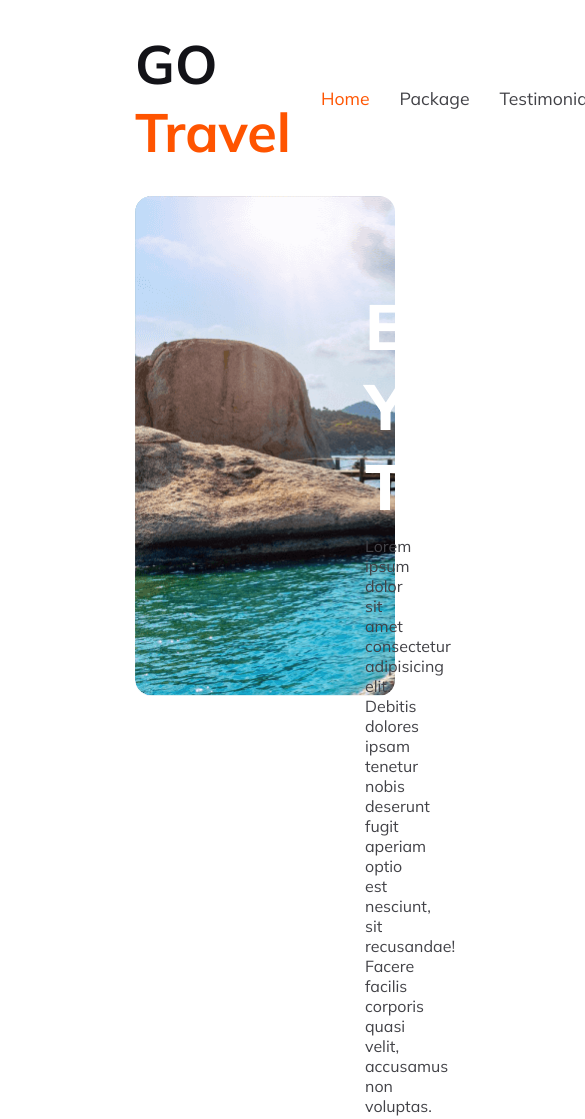
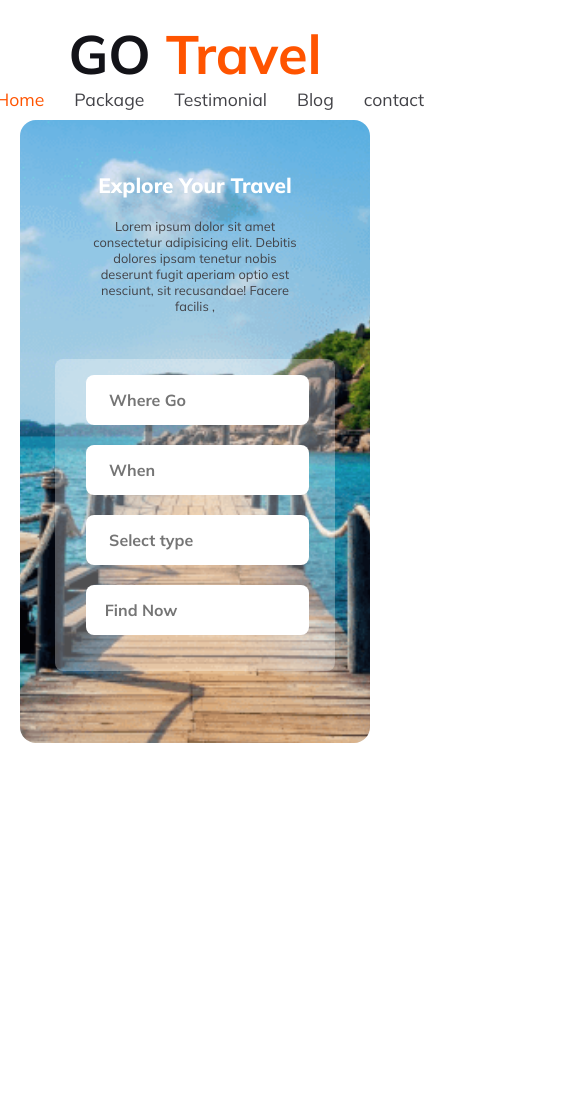
Before and after one commit to Navied-dipu/travel-agency, a plain HTML site: page index.html in a window 390 px wide. Shown: the top 1119 px of the page, 585 px wide, since content can reach past the window. After the commit the page ends 844 px from the top, so only its background shows below. Drawn offline with Linux system fonts and the light colour scheme.

Commit message:
main section and responsive for mobile and tab

```diff
--- a/index.html
+++ b/index.html
@@ -30,15 +30,14 @@
     <main>
         <!-- hero section -->
         <div class="hero-section">
-            <!-- <h1>hero option</h1> -->
             <div class="hero-content">
                 <div class="hero-text">
                     <h1>Explore Your Travel</h1>
-                    <p>Lorem ipsum dolor sit amet consectetur adipisicing elit. Debitis dolores ipsam tenetur nobis deserunt fugit aperiam optio est nesciunt, sit recusandae! Facere facilis corporis quasi velit, accusamus non voluptas.</p>
+                    <p>Lorem ipsum dolor sit amet consectetur adipisicing elit. Debitis dolores ipsam tenetur nobis deserunt fugit aperiam optio est nesciunt, sit recusandae! Facere facilis , </p>
                 </div>
 
                 <div class="hero-opt">
-                    <input type="text" placeholder="   Where go">
+                    <input type="text" placeholder="   Where Go">
                     <input type="text" placeholder="   When">
                     <input type="text" placeholder="   Select type">
                   <input type="text"  placeholder="  Find Now">
--- a/style.css
+++ b/style.css
@@ -84,6 +84,15 @@ h1 {
 
 }
 
+
+
+.hero-content {
+    text-align: center;
+    margin: 50px 100px;
+    display: block;
+
+}
+
 .hero-text {
     background: transparent;
     text-align: center;
@@ -96,17 +105,10 @@ h1 {
     padding-bottom: 10px;
 }
 
-.hero-text {
+.hero-text p {
     color: var(--p-color);
     font-size: 1rem;
     font-weight: 400;
-}
-
-.hero-content {
-    text-align: center;
-    margin: 50px 100px;
-    display: block;
-
 }
 
 .hero-opt {
@@ -130,3 +132,98 @@ h1 {
     font-size: 1rem;
     font-weight: 700;
 }
+
+/* responsive for mobile */
+@media screen and (max-width:576px) {
+    .all {
+        margin: 20px 20px;
+
+    }
+
+    .header {
+        flex-direction: column;
+        text-align: center;
+    }
+
+    .hero-section {
+        width: auto;
+        height: auto;
+        margin: auto;
+        margin-top: 10px;
+        padding: 32px 0;
+        background-attachment: fixed;
+        background-size: cover;
+        background-position: center;
+        /* position: relative; */
+    }
+
+    .hero-content {
+        text-align: center;
+        margin: 20px 0;
+        padding-bottom: 20px;
+        display: block;
+
+    }
+
+    .hero-text {
+        width: 60%;
+        margin: auto;
+        text-align: center;
+        margin-bottom: 10px;
+    }
+
+    .hero-text h1 {
+        font-size: 1.3rem;
+        font-weight: 800;
+        padding-bottom: 20px;
+    }
+
+    .hero-text p {
+        font-size: .8rem;
+        font-weight: 400;
+        padding-bottom: 20px;
+    }
+
+    .hero-opt {
+        width: 80%;
+        margin: auto;
+        border-radius: 8px;
+        background: rgba(255, 255, 255, 0.30);
+        display: block;
+        margin-top: 25px;
+
+    }
+
+    .hero-opt input {
+        width: 90%;
+        margin-bottom: 20px;
+    }
+}
+
+/* Tab responsive */
+@media screen and (min-width:576px) and (max-width:997px) {
+    .all {
+        margin: 20px 20px;
+    }
+
+    .header {
+        flex-direction: row;
+        text-align: center;
+    }
+    .header-opt ul>li a {
+        padding-left: 10px;
+    }
+    .hero-section {
+
+        padding: 40px 30px;
+    }
+.hero-content {
+    text-align: center;
+    margin: 50px 20px;
+    display: block;
+}
+.hero-opt {
+    width: 100%;
+    display:flex ;
+}
+}
```
